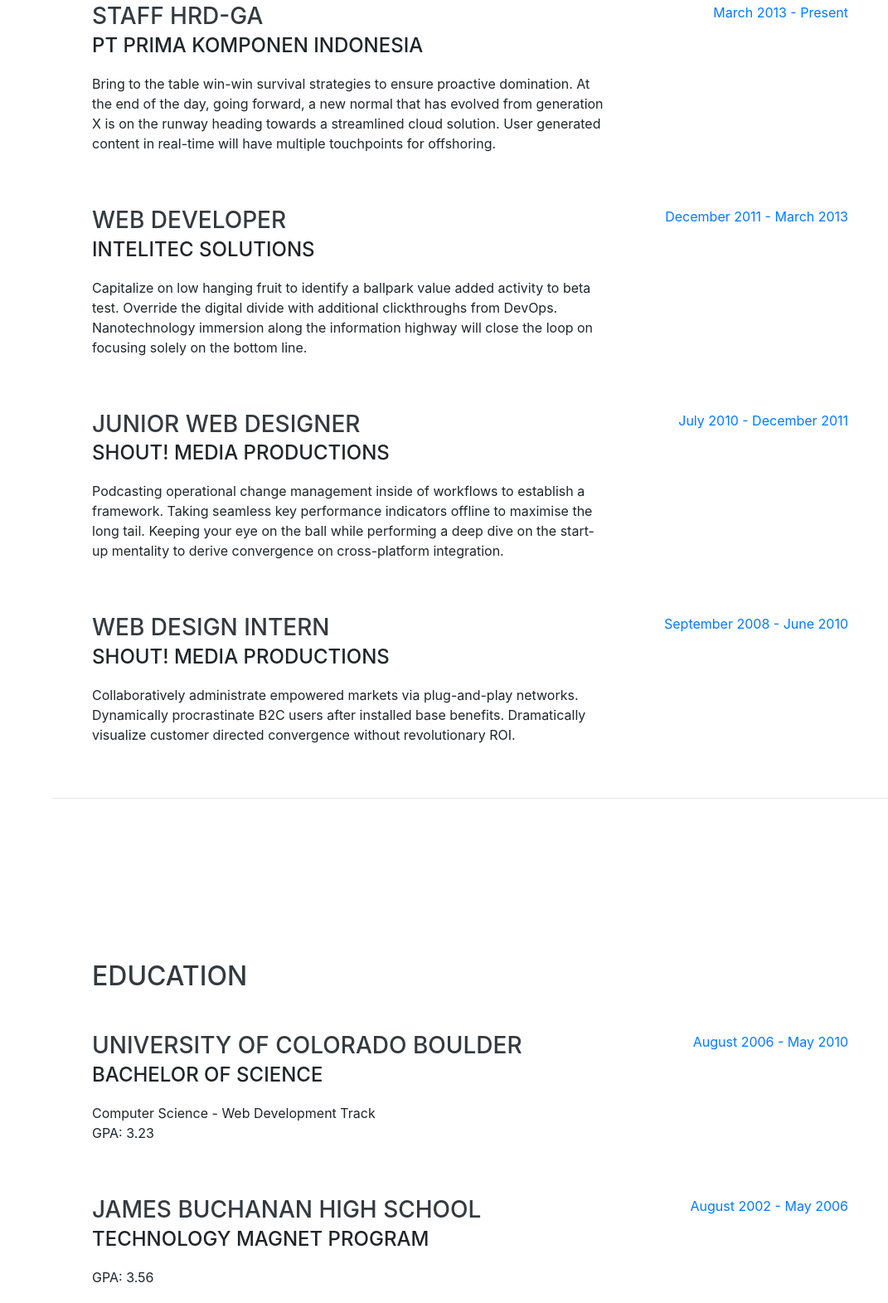
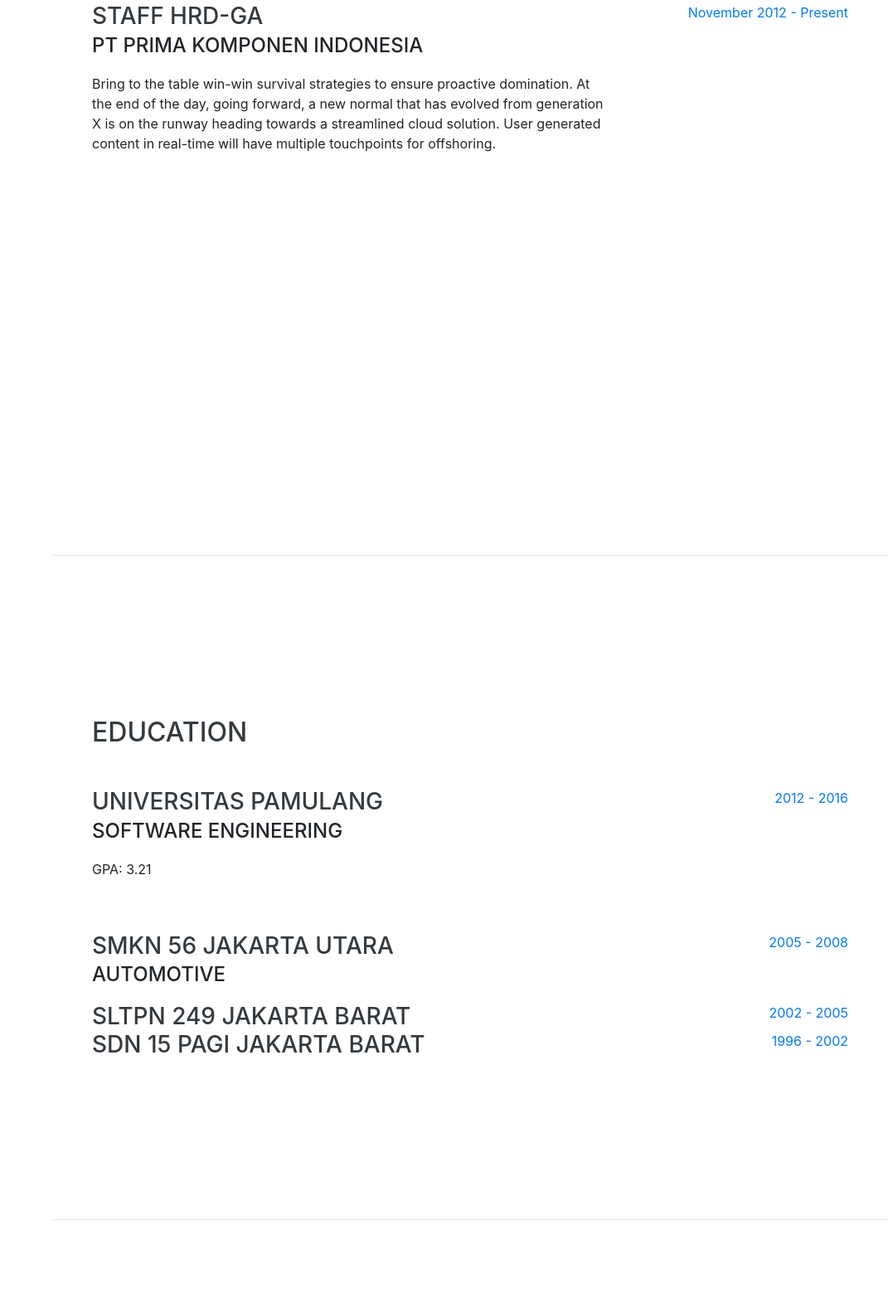
Before and after one commit to Olinawati/portofoliovhierman, a website with bundled scripts: page index.html in a window 1280 px wide. Shown: the part 932-2503 px from the top of the page at 83% size, without its empty margins (209-1280 px from the left). Built offline with nearby package versions, Linux system fonts and the light colour scheme; a web font is replaced by a local one.

Commit message:
update experience dan education

```diff
--- a/index.html
+++ b/index.html
@@ -96,7 +96,7 @@
 
     <section class="resume-section p-3 p-lg-5 d-flex justify-content-center" id="experience">
       <div class="w-100">
-        <h2 class="mb-5">Experience</h2>
+        <h2 class="mb-5">Work Experience</h2>
 
         <div class="resume-item d-flex flex-column flex-md-row justify-content-between mb-5">
           <div class="resume-content">
@@ -108,46 +108,7 @@
               offshoring.</p>
           </div>
           <div class="resume-date text-md-right">
-            <span class="text-primary">March 2013 - Present</span>
-          </div>
-        </div>
-
-        <div class="resume-item d-flex flex-column flex-md-row justify-content-between mb-5">
-          <div class="resume-content">
-            <h3 class="mb-0">Web Developer</h3>
-            <div class="subheading mb-3">Intelitec Solutions</div>
-            <p>Capitalize on low hanging fruit to identify a ballpark value added activity to beta test. Override the
-              digital divide with additional clickthroughs from DevOps. Nanotechnology immersion along the information
-              highway will close the loop on focusing solely on the bottom line.</p>
-          </div>
-          <div class="resume-date text-md-right">
-            <span class="text-primary">December 2011 - March 2013</span>
-          </div>
-        </div>
-
-        <div class="resume-item d-flex flex-column flex-md-row justify-content-between mb-5">
-          <div class="resume-content">
-            <h3 class="mb-0">Junior Web Designer</h3>
-            <div class="subheading mb-3">Shout! Media Productions</div>
-            <p>Podcasting operational change management inside of workflows to establish a framework. Taking seamless
-              key performance indicators offline to maximise the long tail. Keeping your eye on the ball while
-              performing a deep dive on the start-up mentality to derive convergence on cross-platform integration.</p>
-          </div>
-          <div class="resume-date text-md-right">
-            <span class="text-primary">July 2010 - December 2011</span>
-          </div>
-        </div>
-
-        <div class="resume-item d-flex flex-column flex-md-row justify-content-between">
-          <div class="resume-content">
-            <h3 class="mb-0">Web Design Intern</h3>
-            <div class="subheading mb-3">Shout! Media Productions</div>
-            <p>Collaboratively administrate empowered markets via plug-and-play networks. Dynamically procrastinate B2C
-              users after installed base benefits. Dramatically visualize customer directed convergence without
-              revolutionary ROI.</p>
-          </div>
-          <div class="resume-date text-md-right">
-            <span class="text-primary">September 2008 - June 2010</span>
+            <span class="text-primary">November 2012 - Present</span>
           </div>
         </div>
 
@@ -163,24 +124,40 @@
 
         <div class="resume-item d-flex flex-column flex-md-row justify-content-between mb-5">
           <div class="resume-content">
-            <h3 class="mb-0">University of Colorado Boulder</h3>
-            <div class="subheading mb-3">Bachelor of Science</div>
-            <div>Computer Science - Web Development Track</div>
-            <p>GPA: 3.23</p>
+            <h3 class="mb-0">Universitas Pamulang</h3>
+            <div class="subheading mb-3">Software Engineering</div>
+            <p>GPA: 3.21</p>
           </div>
           <div class="resume-date text-md-right">
-            <span class="text-primary">August 2006 - May 2010</span>
+            <span class="text-primary">2012 - 2016</span>
           </div>
         </div>
 
         <div class="resume-item d-flex flex-column flex-md-row justify-content-between">
           <div class="resume-content">
-            <h3 class="mb-0">James Buchanan High School</h3>
-            <div class="subheading mb-3">Technology Magnet Program</div>
-            <p>GPA: 3.56</p>
+            <h3 class="mb-0">SMKN 56 Jakarta Utara</h3>
+            <div class="subheading mb-3">Automotive</div>
           </div>
           <div class="resume-date text-md-right">
-            <span class="text-primary">August 2002 - May 2006</span>
+            <span class="text-primary">2005 - 2008</span>
+          </div>
+        </div>
+
+        <div class="resume-item d-flex flex-column flex-md-row justify-content-between">
+          <div class="resume-content">
+            <h3 class="mb-0">SLTPN 249 Jakarta Barat</h3>
+          </div>
+          <div class="resume-date text-md-right">
+            <span class="text-primary">2002 - 2005</span>
+          </div>
+        </div>
+
+        <div class="resume-item d-flex flex-column flex-md-row justify-content-between">
+          <div class="resume-content">
+            <h3 class="mb-0">SDN 15 Pagi Jakarta Barat</h3>
+          </div>
+          <div class="resume-date text-md-right">
+            <span class="text-primary">1996 - 2002</span>
           </div>
         </div>
 
```
